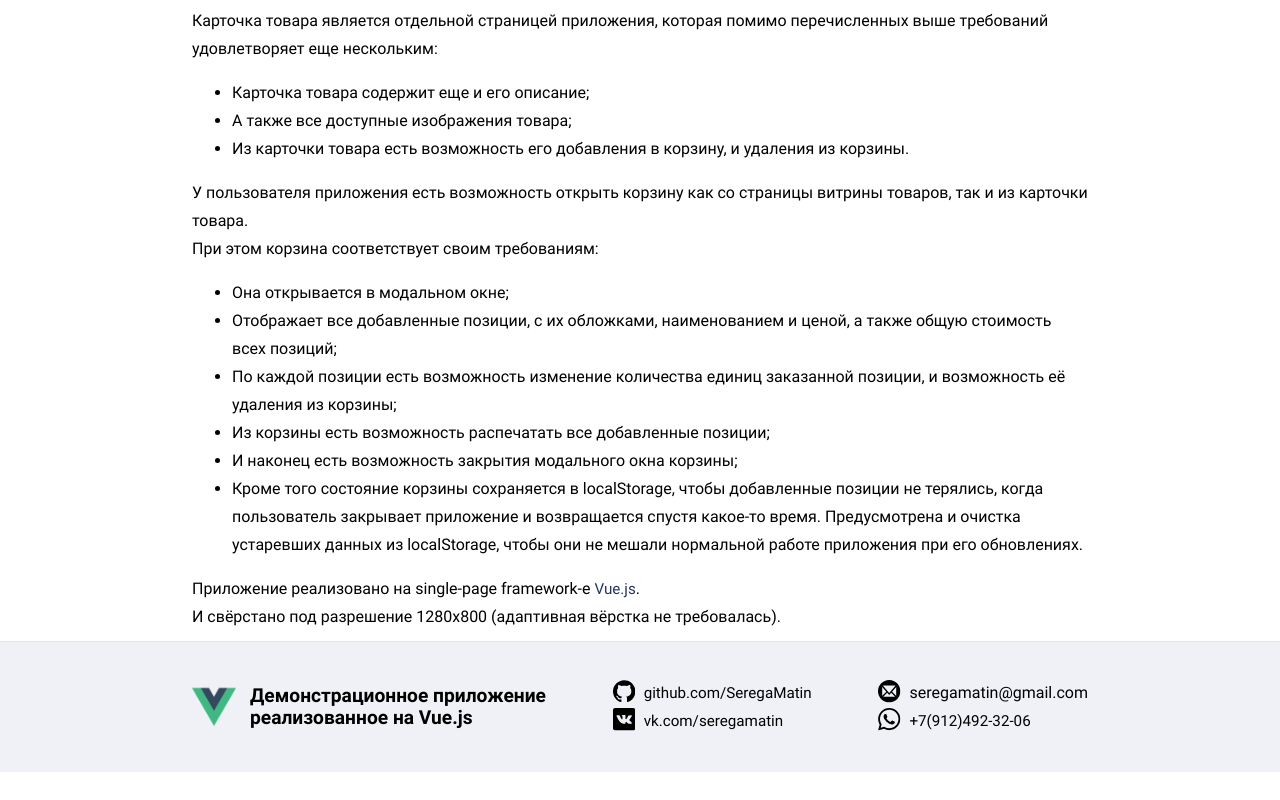
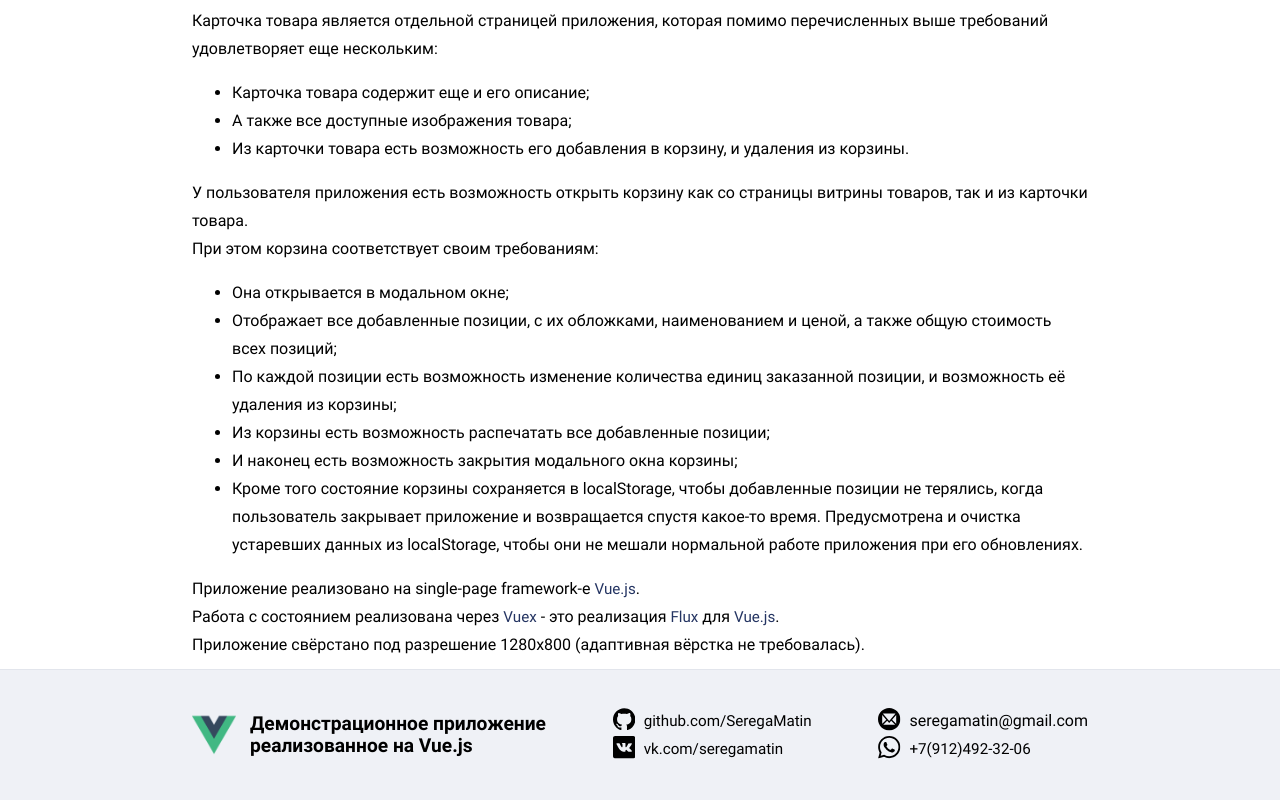
Before and after one commit to SeregaMatin/vue-showcase, a Vue app: page /#/about in a window 1280 px wide. Shown: the part 945-1745 px from the top of the page. Before the commit the page ends 1717 px from the top, so only its background shows below. Built offline with nearby package versions, Linux system fonts and the light colour scheme; the HTML template or start-up script is replaced by a standard one.

Commit message:
Update `about` view

```diff
--- a/src/views/About.vue
+++ b/src/views/About.vue
@@ -105,7 +105,11 @@
 
       Приложение реализовано на single-page framework-е <a class="link" href="https://vuejs.org/">Vue.js</a>.
       <br>
-      И свёрстано под разрешение 1280x800 (адаптивная вёрстка не требовалась).
+      Работа с состоянием реализована через <a class="link" href="https://vuex.vuejs.org/">Vuex</a> - это реализация
+      <a class="link" href="https://www.freecodecamp.org/news/an-introduction-to-the-flux-architectural-pattern-674ea74775c9/">Flux</a>
+      для <a class="link" href="https://vuejs.org/">Vue.js</a>.
+      <br>
+      Приложение свёрстано под разрешение 1280x800 (адаптивная вёрстка не требовалась).
     </div>
   </div>
 </template>
```
